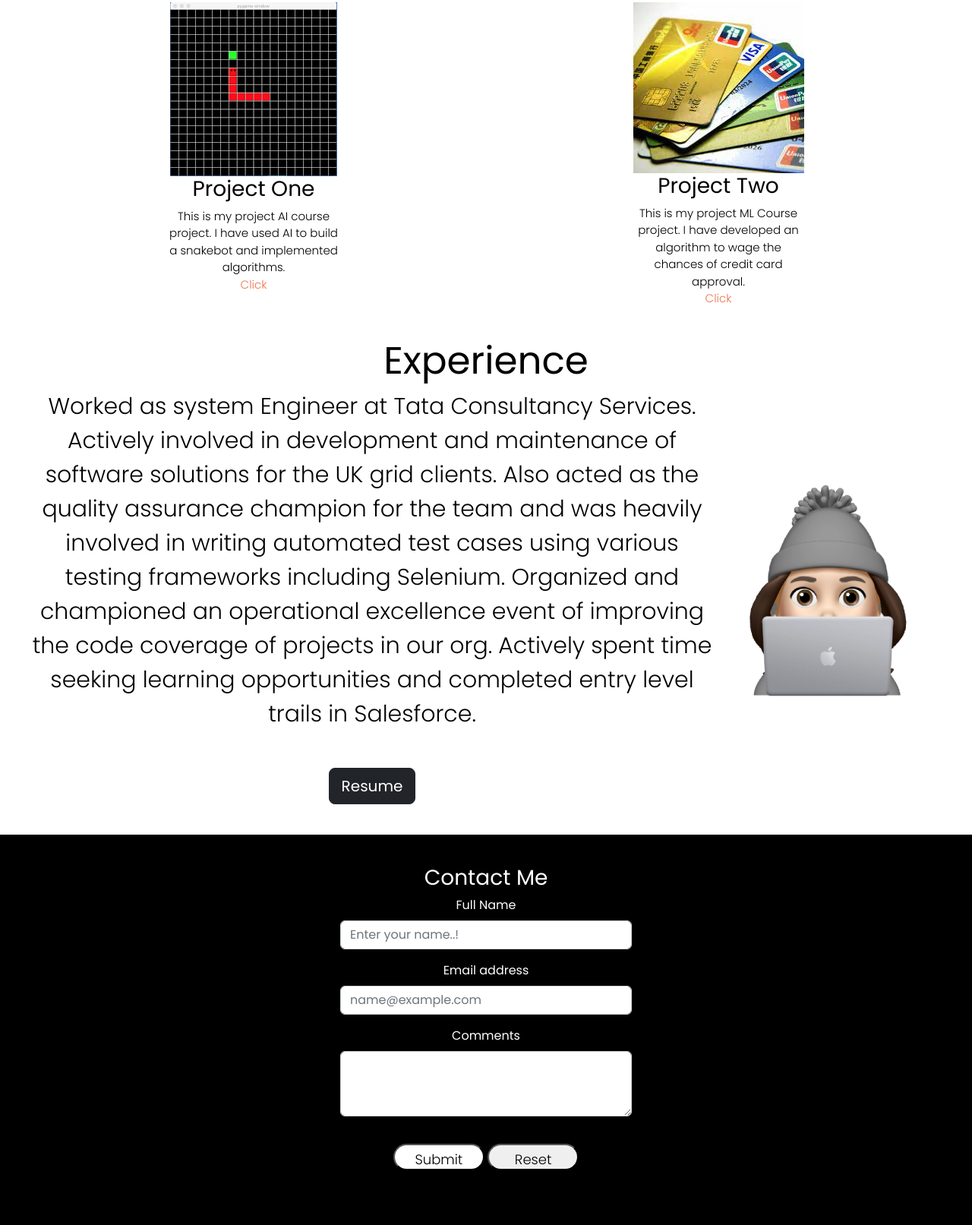
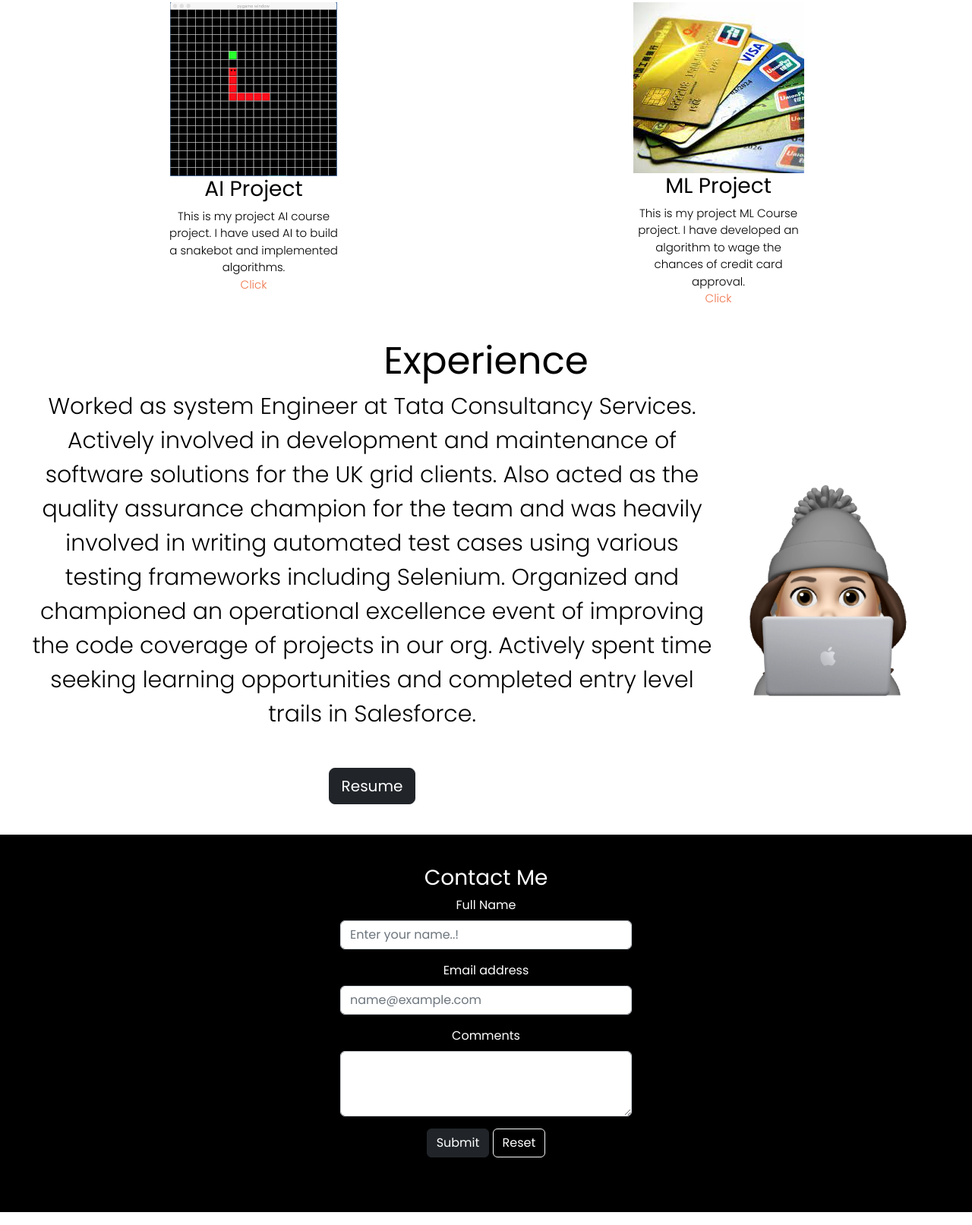
Before and after one commit to PendyalaLasya/LasyaPendyala, a plain HTML site: page index.html in a window 1280 px wide. Shown: the part 1773-3386 px from the top of the page at 76% size. Drawn offline with nearby package versions, Linux system fonts and the light colour scheme.

Commit message:
buttons edit commit

```diff
--- a/index.html
+++ b/index.html
@@ -53,14 +53,14 @@
           <div class="col-3"></div>
             <div class="col-12 col-md-6">
                 <img class="img-fluid" src="images/snake project.png" alt="Project One Image"/>
-                <h3 >Project One</h3>
+                <h3 >AI Project</h3>
                 <p class="projecttext">This is my project AI course project. I have used AI to build a snakebot and implemented algorithms.</p>
 
                 <p class="projecttext"><a class="project-link" target="_blank" href="https://github.com/PendyalaLasya/ArtificialIntelligence">Click</a></p>
             </div>
             <div class="col-12 col-md-6">
               <img class="img-fluid" src="images/credit_card.jpeg" alt="Project One Image"/>
-              <h3>Project Two</h3>
+              <h3>ML Project</h3>
               <p class="projecttext">This is my project ML Course project. I have developed an algorithm to wage the chances of credit card approval.</p>
 
               <p class="projecttext"><a class="project-link" target="_blank" href="https://github.com/PendyalaLasya/MachineLearning">Click</a></p>
@@ -111,8 +111,8 @@
                 <textarea class="form-control" id="comments" rows="3"></textarea>
               </div>
               <div class="mb-3">
-                <button type="submit" class="button-submit mb-3">Submit</button>
-                <button type="submit" class="button-reset mb-3 ml-5">
+                <button type="submit" class="btn btn-dark mb-3">Submit</button>
+                <button type="submit" class="btn btn-outline-light text-white mb-3 ml-5">
                   Reset
                 </button>
               </div>
```
Also changed, not shown: images/Project4.jpg (deleted), images/headshot.jpg (deleted), images/logo.png (deleted), images/project1.jpg (deleted), images/project2.jpg (deleted), images/project3.png (deleted).
